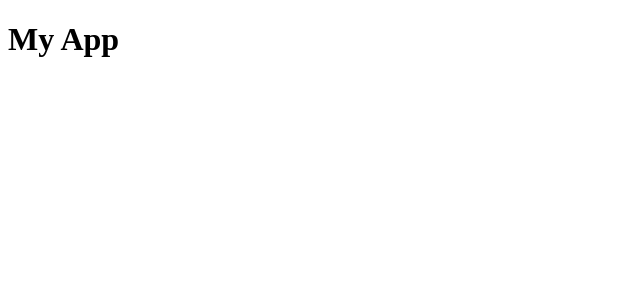
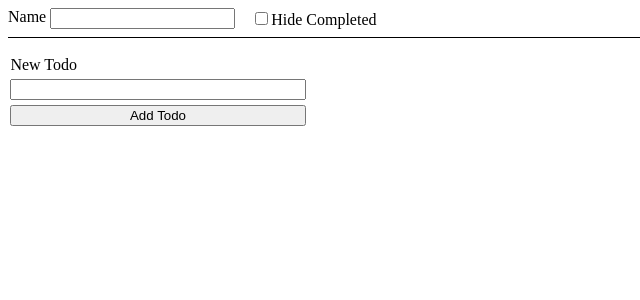
Before and after one commit to SohamAxel/ReactHandsOn, a React (Vite) app: page / in a window 1280 px wide. Shown: the top 300 px of the page, without its empty margins (0-640 px from the left). Built offline with nearby package versions, Linux system fonts and the light colour scheme.

Commit message:
Completed Advanced todo list

```diff
--- a/src/App.jsx
+++ b/src/App.jsx
@@ -1,8 +1,109 @@
+import { createContext, useEffect, useReducer, useState } from "react"
+import "./styles.css"
+import { TodoItem } from "./Components/TodoItem"
+import TodoFilterForm from "./Components/TodoFilterForm"
+import TodoList from "./Components/TodoList"
+import TodoCreateForm from "./Components/TodoCreateForm"
+
+const ACTIONS = {
+  ADD: "ADD",
+  EDIT: "EDIT",
+  DELETE: "DELETE",
+  COMPLETED: "COMPLETED"
+}
+
+const reducer = (data, action) => {
+  switch (action.type) {
+    case ACTIONS.ADD:
+      return [
+        ...data,
+        { id: crypto.randomUUID() ,name: action.todo.name, completed: false}
+      ]
+    case ACTIONS.EDIT:
+      return data.map(todo => {
+        if (todo.id == action.todo.id) {
+          return {
+            ...todo,
+            name: action.todo.name,
+          }
+        } else {
+          return todo;
+        }
+      })
+    case ACTIONS.DELETE:
+      return data.filter(todo => todo.id !== action.todo.id);
+    case ACTIONS.COMPLETED:
+      return data.map(todo => {
+        if (todo.id == action.todo.id) {
+          return {
+            ...todo,
+            completed: action.todo.completed,
+          }
+        } else {
+          return todo;
+        }
+      })
+  }
+
+}
+
+export const TodoContext = createContext();
 
 function App() {
+  const [hideCompleted, setHideCompleted] = useState(false);
+  const [filterName, setFilterName] = useState("");
+  const [todoList, dispatch] = useReducer(reducer, [], value => {
+    const stored = localStorage.getItem("todo_list");
+    if (stored) {
+      return JSON.parse(stored);
+    } else {
+      return value;
+    }
+  })
+
+  useEffect(() => {
+    localStorage.setItem("todo_list", JSON.stringify(todoList))
+  }, [todoList])
+
+  const filteredTodoList = todoList.filter(todo => {
+    if (hideCompleted && todo.completed) return false;
+    return todo.name.includes(filterName);
+  })
+
+  function addNewTodo(newTodoName) {
+    if (newTodoName === "") return
+    dispatch({ type: ACTIONS.ADD, todo: { name: newTodoName }})
+  }
+
+  function toggleTodo(todoId, completed) {
+    dispatch({ type: ACTIONS.COMPLETED, todo: { id: todoId, completed}})
+  }
+
+  function deleteTodo(todoId) {
+    dispatch({ type: ACTIONS.DELETE, todo: { id: todoId }})
+  }
+
+  function editTodo(todoId, todoName) {
+    dispatch({ type: ACTIONS.EDIT, todo: { id: todoId, name: todoName}})
+  }
+
   return (
-      <h1>My App</h1>
-  );
+    <TodoContext.Provider value={{
+      todoList: filteredTodoList,
+      addNewTodo,
+      toggleTodo,
+      deleteTodo,
+      setHideCompleted,
+      hideCompleted,
+      filterName,
+      setFilterName,
+      editTodo
+    }}>
+      <TodoFilterForm />
+      <TodoList />
+      <TodoCreateForm />
+    </TodoContext.Provider>
+  )
 }
 
-export default App;
+export default App
--- /dev/null
+++ b/src/Components/TodoCreateForm.jsx
@@ -0,0 +1,23 @@
+import React, { useContext, useRef } from "react";
+import { TodoContext } from "../App";
+
+const TodoCreateForm = () => {
+  const { addNewTodo } = useContext(TodoContext);
+
+  const handleSubmit = (e) => {
+    e.preventDefault();
+    addNewTodo(inputRef.current.value);
+    inputRef.current.value = "";
+  };
+
+  const inputRef = useRef();
+  return (
+    <form onSubmit={handleSubmit} id="new-todo-form">
+      <label htmlFor="todo-input">New Todo</label>
+      <input type="text" id="todo-input" defaultValue="" ref={inputRef} />
+      <button>Add Todo</button>
+    </form>
+  );
+};
+
+export default TodoCreateForm;
--- /dev/null
+++ b/src/Components/TodoFilterForm.jsx
@@ -0,0 +1,20 @@
+import React, { useContext } from "react";
+import { TodoContext } from "../App";
+
+const TodoFilterForm = () => {
+  const {hideCompleted, setHideCompleted, setFilterName, filterName} = useContext(TodoContext);
+  return (
+    <div className="filter-form">
+      <div className="filter-form-group">
+        <label htmlFor="name">Name</label>
+        <input type="text" id="name" value={filterName} onChange={(e) => setFilterName(e.target.value)}/>
+      </div>
+      <label>
+        <input type="checkbox" checked={hideCompleted} onChange={(e) => setHideCompleted(e.target.checked)}/>
+        Hide Completed
+      </label>
+    </div>
+  );
+};
+
+export default TodoFilterForm;
--- /dev/null
+++ b/src/Components/TodoItem.jsx
@@ -0,0 +1,40 @@
+import { useContext, useRef, useState } from "react";
+import { TodoContext } from "../App";
+
+export function TodoItem({ id, name, completed }) {
+  const { toggleTodo, deleteTodo, editTodo } = useContext(TodoContext);
+  const [startEdit, setStartEdit] = useState(false);
+  const inputRef = useRef();
+
+  const handleEditClick = () => {
+    if(startEdit) {
+      editTodo(id, inputRef.current.value)
+    }
+    setStartEdit(p => !p);
+  }
+
+  return (
+    <li className="list-item">
+      <label className="list-item-label">
+        <input
+          type="checkbox"
+          data-list-item-checkbox
+          checked={completed}
+          onChange={(e) => toggleTodo(id, e.target.checked)}
+        />
+        {startEdit ? (
+          <input id="name" defaultValue={name} ref={inputRef} />
+        ) : (
+          <span data-list-item-text>{name}</span>
+        )}
+      </label>
+      {}
+      <button data-button-edit onClick={handleEditClick}>
+        { startEdit? "Save" : "Edit"}
+      </button>
+      <button data-button-delete onClick={(e) => deleteTodo(id)}>
+        Delete
+      </button>
+    </li>
+  );
+}
--- /dev/null
+++ b/src/Components/TodoList.jsx
@@ -0,0 +1,18 @@
+import React, { useContext } from "react";
+import { TodoContext } from "../App";
+import { TodoItem } from "./TodoItem";
+
+const TodoList = () => {
+  const { todoList } = useContext(TodoContext);
+  return (
+    <ul id="list">
+      {
+        todoList.map(todo => {
+          return <TodoItem key={todo.id} {...todo}/>
+        })
+      }
+    </ul>
+  );
+};
+
+export default TodoList;
--- /dev/null
+++ b/src/styles.css
@@ -0,0 +1,57 @@
+#new-todo-form {
+  display: flex;
+  flex-direction: column;
+  max-width: 300px;
+}
+
+#new-todo-form > * {
+  margin: 0.15rem;
+}
+
+#list {
+  padding: 0;
+}
+
+.list-item {
+  list-style: none;
+}
+
+.list-item-label:hover,
+[data-list-item-checkbox]:hover {
+  cursor: pointer;
+}
+
+.list-item-label:hover > [data-list-item-text] {
+  color: #333;
+  text-decoration: line-through;
+}
+
+[data-list-item-checkbox]:checked ~ [data-list-item-text] {
+  text-decoration: line-through;
+  color: #aaa;
+}
+
+[data-button-delete] {
+  margin-left: 0.5rem;
+}
+
+button {
+  cursor: pointer;
+}
+
+[data-button-edit] {
+  margin-left: 0.5rem;
+}
+
+.filter-form {
+  display: flex;
+  gap: 1rem;
+  align-items: center;
+  border-bottom: 1px solid black;
+  padding-bottom: 0.5rem;
+}
+
+.filter-form-group {
+  display: flex;
+  gap: 0.25rem;
+}
```
